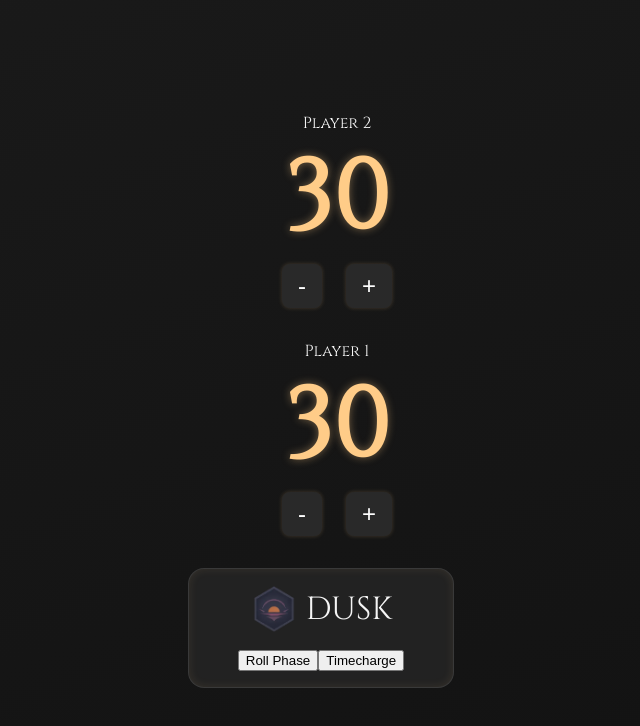
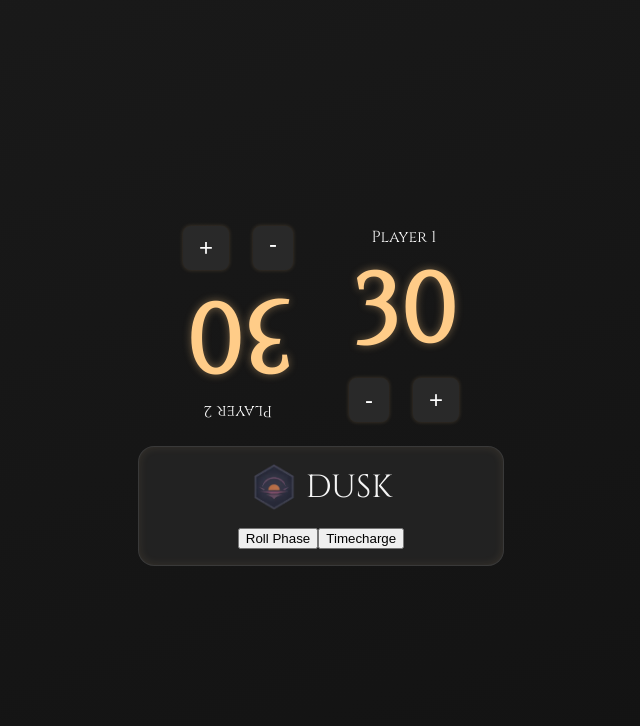
Before and after one commit to YatoCrow/chronoshift-tracker, a React (Vite) app: page / in a window 1280 px wide. Shown: the top 726 px of the page, without its empty margins (335-975 px from the left). Built offline with nearby package versions, Linux system fonts and the light colour scheme; the HTML template or start-up script is replaced by a standard one.

Commit message:
Update index.css

```diff
--- a/src/index.css
+++ b/src/index.css
@@ -13,11 +13,17 @@ body {
 
 .tracker {
   width: 100%;
-  max-width: 480px;
+  max-width: 600px;
   display: flex;
   flex-direction: column;
   align-items: center;
   padding: 1rem;
+}
+
+.players {
+  display: flex;
+  flex-direction: column;
+  width: 100%;
 }
 
 .player {
@@ -26,7 +32,7 @@ body {
   padding: 1rem;
 }
 
-.top {
+.opponent {
   transform: rotate(180deg);
 }
 
@@ -35,12 +41,6 @@ body {
   font-weight: bold;
   color: #ffcc88;
   text-shadow: 0 0 8px rgba(255, 204, 136, 0.4);
-}
-
-@media (orientation: landscape) {
-  .hp {
-    font-size: 6rem;
-  }
 }
 
 .controls button {
@@ -92,3 +92,24 @@ body {
   opacity: 0.25;
   transform: scale(0.9);
 }
+
+@media (orientation: landscape) {
+  .players {
+    flex-direction: row;
+    justify-content: space-between;
+  }
+
+  .player {
+    width: 48%;
+    padding: 0.5rem;
+  }
+
+  .time-phase {
+    width: 100%;
+    margin-top: 1rem;
+  }
+
+  .hp {
+    font-size: 6rem;
+  }
+}
```
